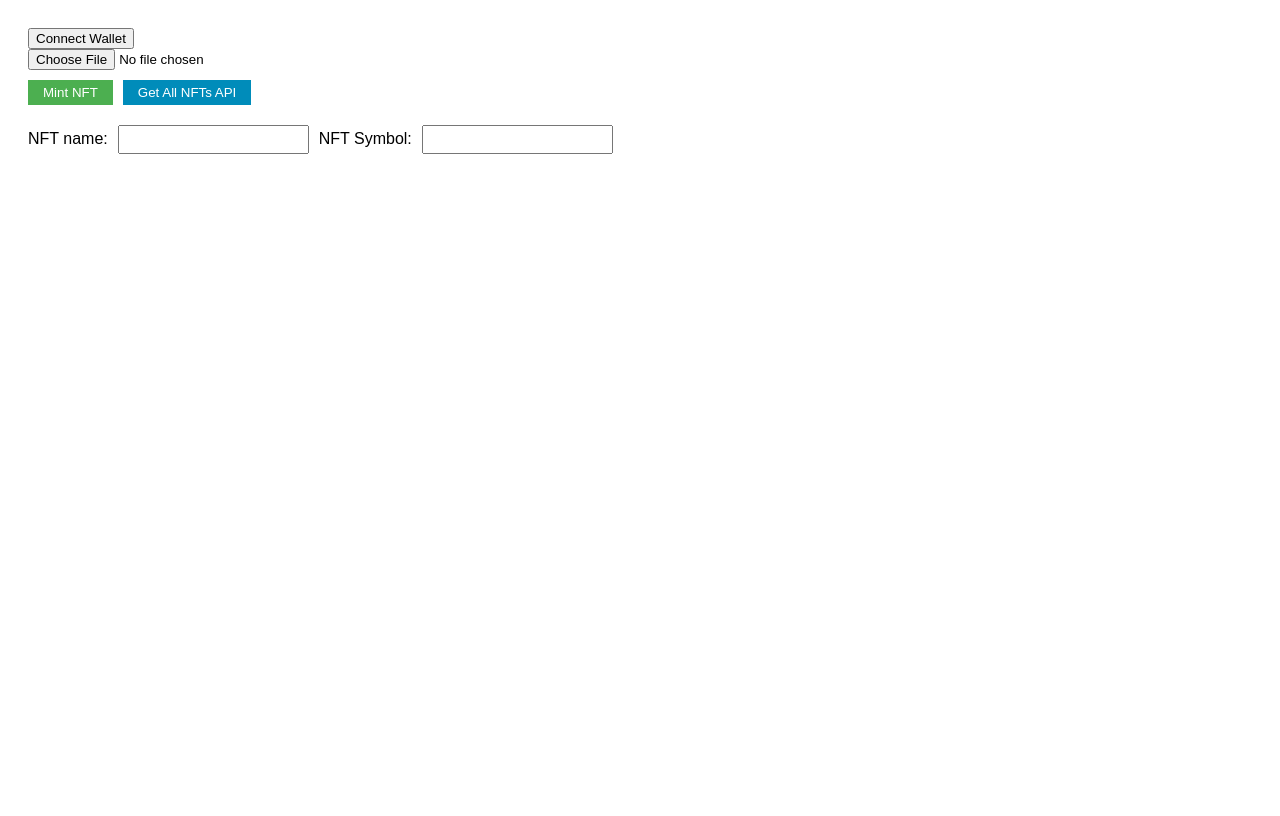
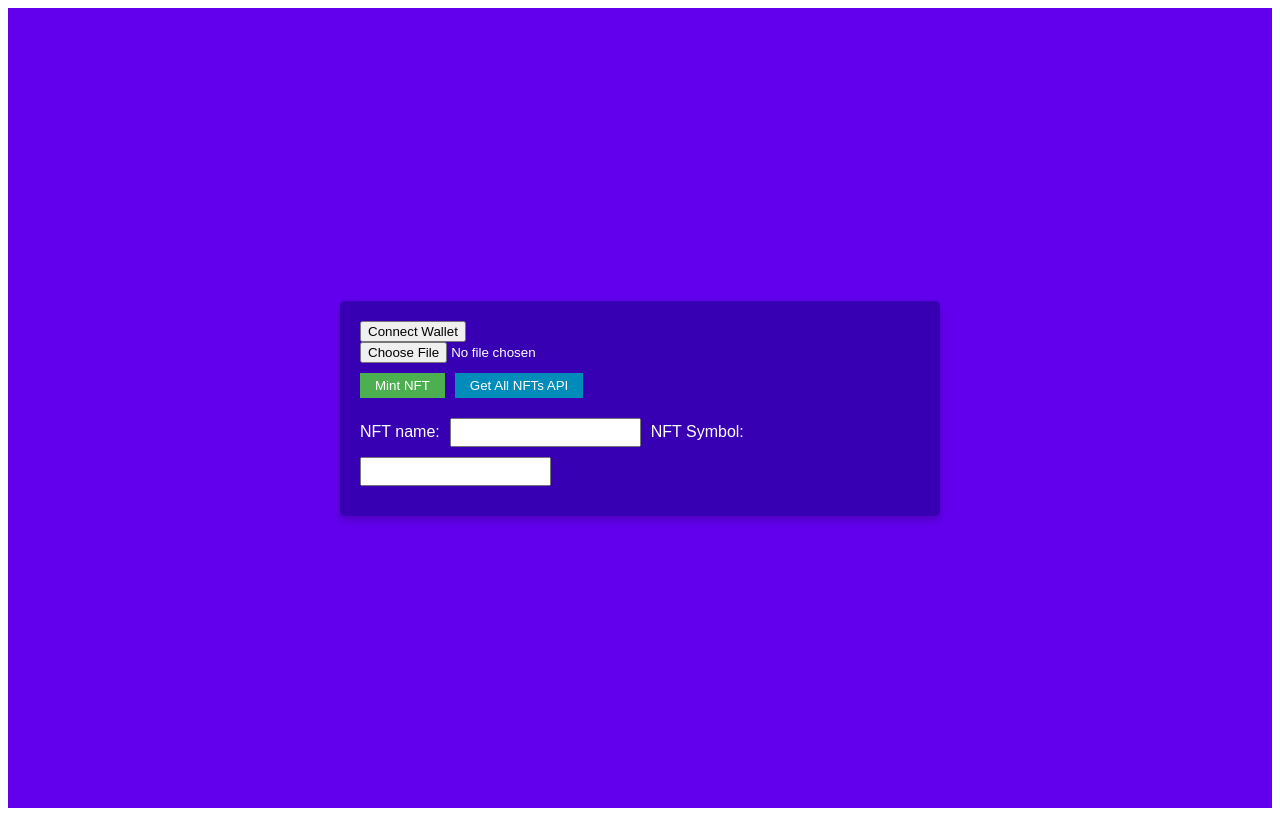
Before and after one commit to Tanish32/SolanaNFTminter, a React (Create React App) app in the folder client/: page / in a window 1280 px wide. Built offline with nearby package versions, Linux system fonts and the light colour scheme.

Commit message:
beautify

```diff
--- a/client/src/components/ImageUploadButton.jsx
+++ b/client/src/components/ImageUploadButton.jsx
@@ -58,7 +58,29 @@ function ImageUploadButton() {
 	}
 
 	return (
-		<div style={{ padding: "20px", fontFamily: "Arial, sans-serif" }}>
+		<div
+			style={{
+				display: "flex",
+				justifyContent: "center",
+				alignItems: "center",
+				minHeight: "100vh",
+				backgroundColor: "#6200EE",
+			}}>
+			<div
+				style={{
+					padding: "20px",
+					maxWidth: "600px",
+					width: "100%",
+					margin: "auto",
+					backgroundColor: "#fff",
+					boxShadow: "0 4px 8px 0 rgba(0,0,0,0.2)",
+					transition: "0.3s",
+					borderRadius: "5px",
+					fontFamily: "Arial, sans-serif",
+					boxSizing: "border-box",
+					backgroundColor: "#3700B3",
+					color: "white",
+				}}>
 				<ConnectWalletButton
 					userAddress={userAddress}
 					setUserAddress={setUserAddress}
@@ -120,6 +142,7 @@ function ImageUploadButton() {
 						style={{ marginBottom: "10px", padding: "5px" }}></input>
 				</form>
 			</div>
+		</div>
 	)
 }
 
```
Lines whose indentation alone changed are shown as unchanged.
